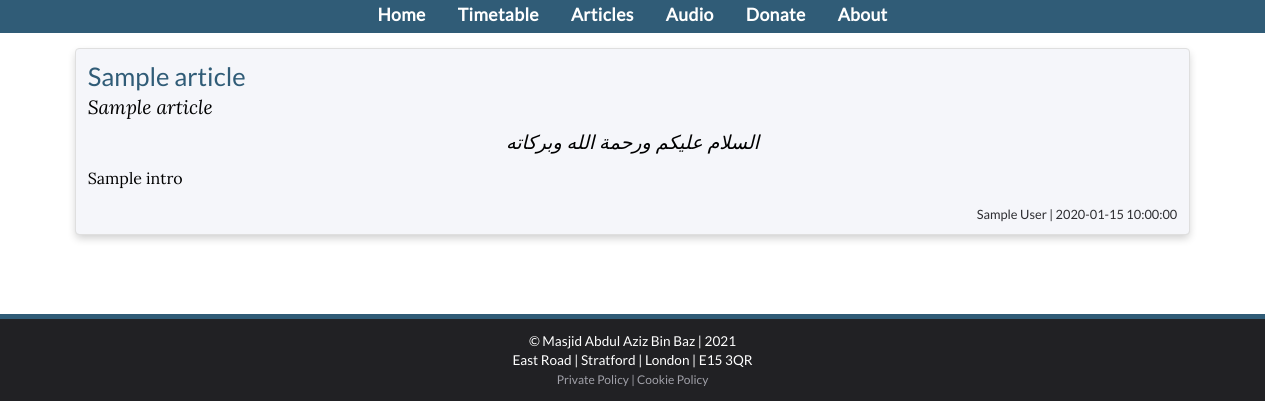
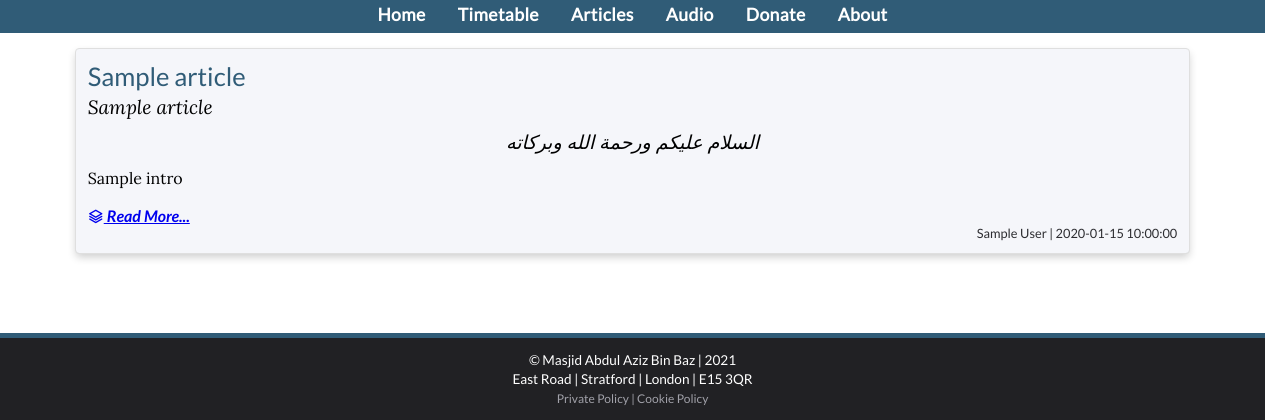
Before and after one commit to AbdullahRehmat/Masjid-Bin-Baz-Site, a Flask app: template templates/public/articles.html in a window 1280 px wide. Shown: the part 380-800 px from the top of the page. Run offline with Flask 2, Linux system fonts and the light colour scheme; the template is opened without the code that fills it: most values are stand-ins (such as "Sample title", 1, 10 or a date in 2020); some libraries are stand-ins or nearby versions; some web fonts are replaced.

Commit message:
Building out Articles Page

```diff
--- a/templates/public/articles.html
+++ b/templates/public/articles.html
@@ -22,6 +22,12 @@
             <a href="{{ url_for('article', name=article.path.replace('articles/', '')) }}">{{ article.intro }}</a>
         </div>
 
+        <div class="button-read-more">
+            <a href="{{ url_for('article', name=article.path.replace('articles/', '')) }}">
+                <i class="uil uil-layer-group"> Read More...</i>
+            </a>
+        </div>
+
         <div id="article-metadata" class="grid-item-metadata">
             {{ article.author }} | {{ article.date }}
         </div>
```
